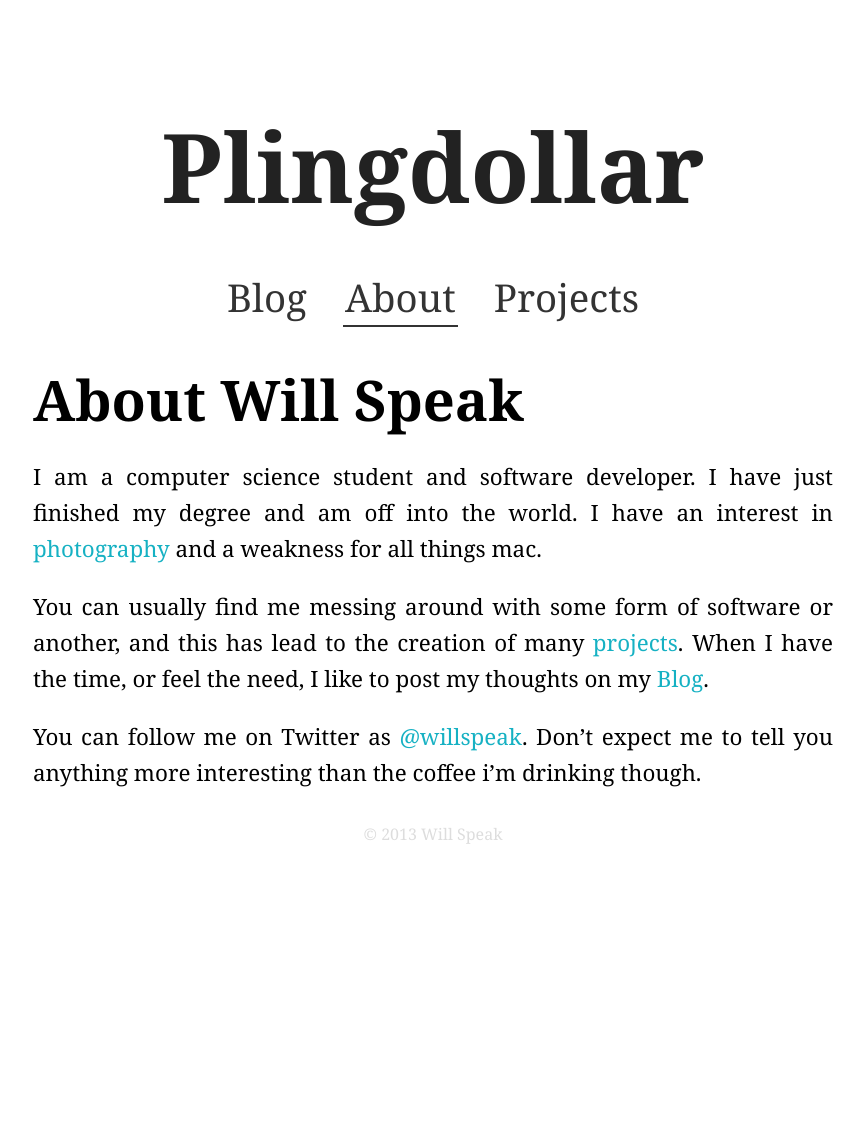
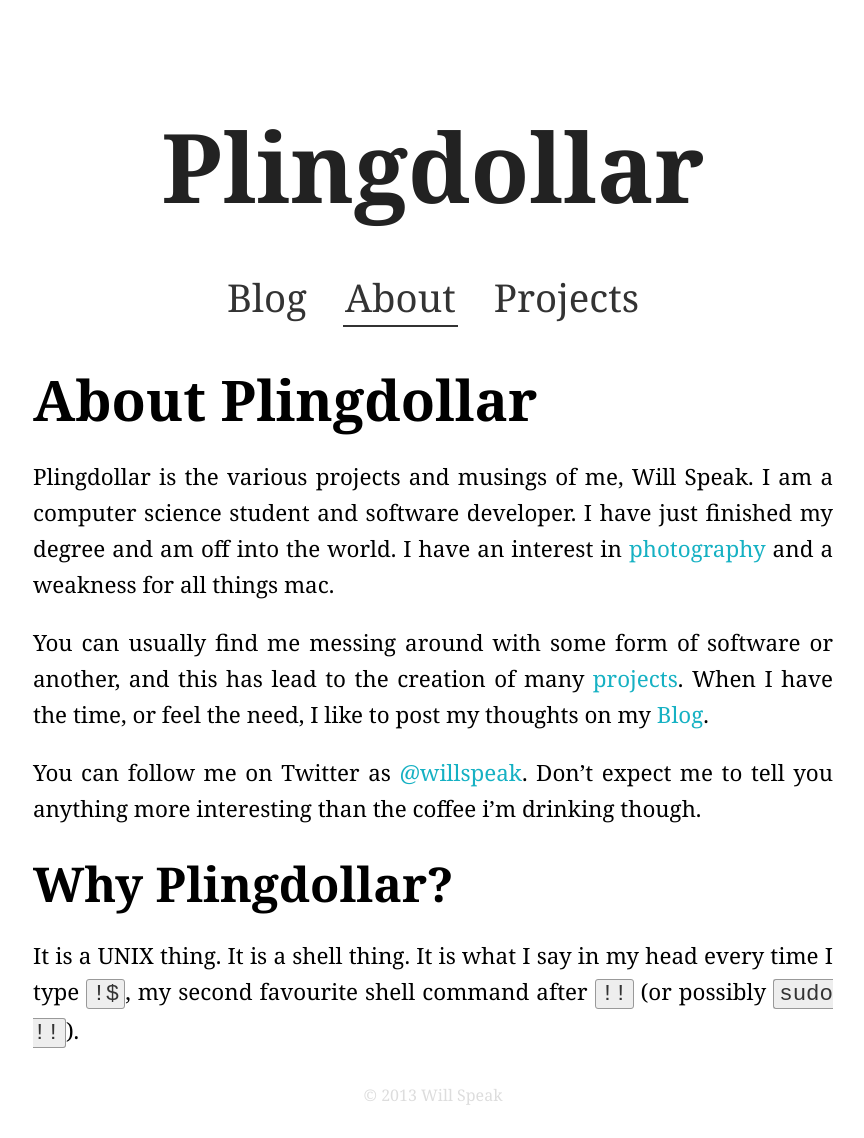
Before and after one commit to iwillspeak/iwillspeak.github.io, a Jekyll site: the page built from about.md, in a window 1280 px wide. Shown: the whole page, without its empty margins (207-1071 px from the left). Built offline with Jekyll 4.4.1, drawn with Linux system fonts in a browser that asks for light colours; before the commit the page ends 900 px from its top, so only the background shows below that.

Commit message:
Update About

```diff
--- a/about.md
+++ b/about.md
@@ -4,14 +4,18 @@ layout: page
 title: About
 ---
 
-# About Will Speak
+# About {{ site.name }}
 
-I am a computer science student and software developer. I have just finished my degree and am off into the world. I have an interest in [photography][flickr] and a weakness for all things mac.
+{{ site.name }} is the various projects and musings of me, Will Speak. I am a computer science student and software developer. I have just finished my degree and am off into the world. I have an interest in [photography][flickr] and a weakness for all things mac.
 
 You can usually find me messing around with some form of software or another, and this has lead to the creation of many [projects]({{site.url}}/projects.html). When I have the time, or feel the need, I like to post my thoughts on my [Blog][blog].
 
 You can follow me on Twitter as [@willspeak][twitter]. Don't expect me to tell you anything more interesting than the coffee i'm drinking though.
 
+## Why Plingdollar?
+
+It is a UNIX thing. It is a shell thing. It is what I say in my head every time I type `!$`, my second favourite shell command after `!!` (or possibly `sudo !!`).
+
 [blog]: {{ site.url }}/blog.html
 [twitter]: {{ site.twitter_url }}
 [flickr]: {{ site.flickr_url }}
```
